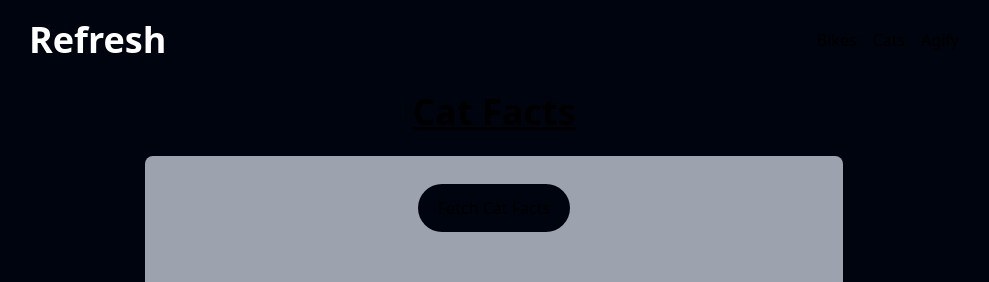
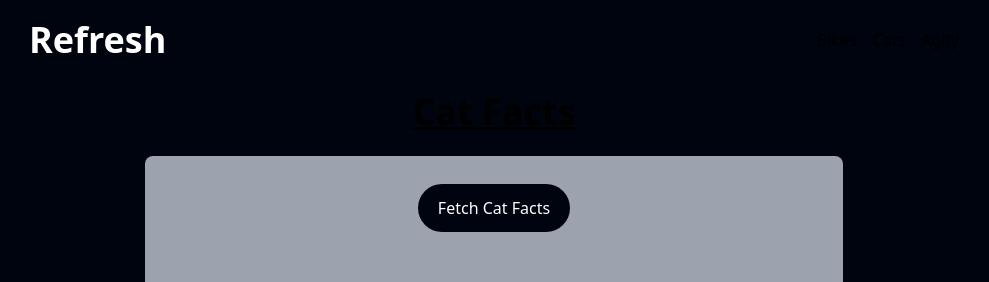
Before and after one commit to JoelOgira/Refresh, a React (Vite) app: page /cats in a window 1280 px wide. Shown: the top 282 px of the page, without its empty margins (146-1135 px from the left). Built offline with nearby package versions, Linux system fonts and the light colour scheme; no server answers.

Commit message:
Added styling

```diff
--- a/src/Components/CatFacts/CatFacts.jsx
+++ b/src/Components/CatFacts/CatFacts.jsx
@@ -25,7 +25,7 @@ const CatFacts = () => {
 
         <div className="flex flex-col flex-wrap w-3/4 h-96 rounded-lg shadow-black bg-gray-400 p-4 mx-auto">
 
-            <div className="mx-auto mt-3">
+            <div className="mx-auto mt-3 text-white">
                 <button onClick={fetchCatFacts} className="bg-primary p-3 px-5 rounded-full">Fetch Cat Facts</button>
             </div>
 
```
